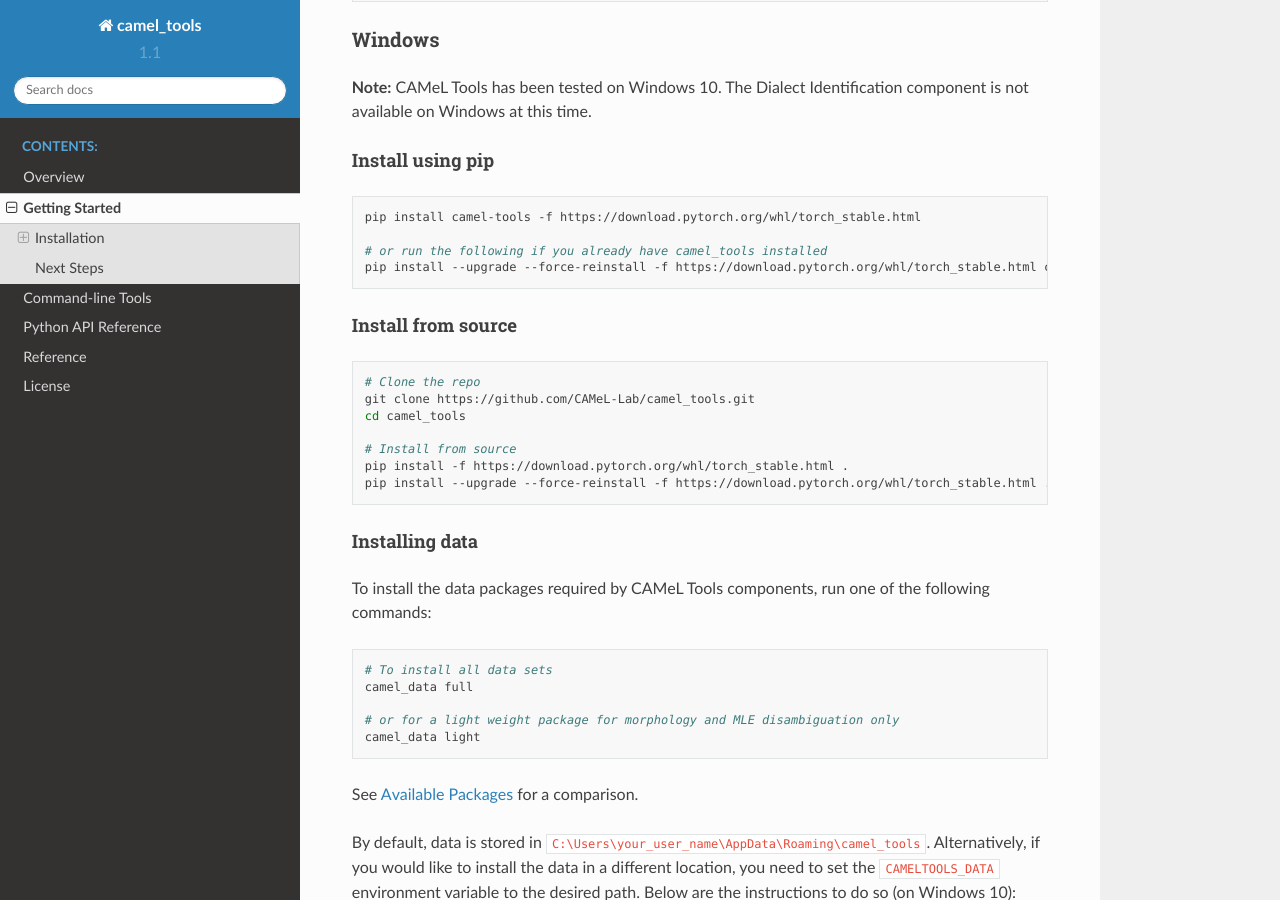
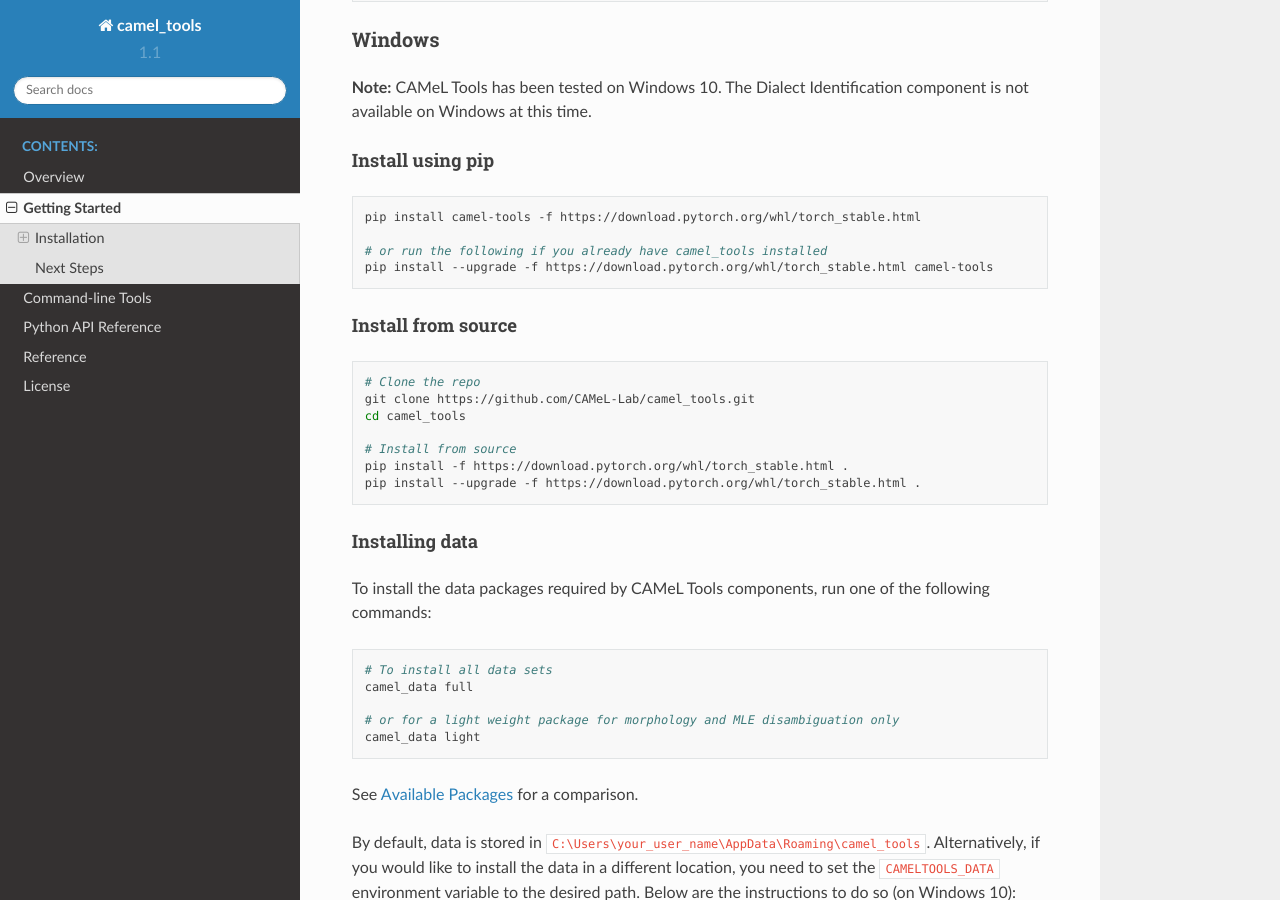
Before and after one commit to CAMeL-Lab/camel_tools, a Sphinx documentation site: the page built from docs/source/getting_started.rst, in a window 1280 px wide and 900 px high, scrolled down 1170 px. Built offline with Sphinx 7.4.7 and the Read the Docs theme 2.0.0, drawn with Linux system fonts in a browser that asks for light colours.

Commit message:
Removed --force-reinstall from installation instructions.

```diff
--- a/README.rst
+++ b/README.rst
@@ -122,7 +122,7 @@
    pip install camel-tools -f https://download.pytorch.org/whl/torch_stable.html
 
    # or run the following if you already have camel_tools installed
-   pip install --upgrade --force-reinstall -f https://download.pytorch.org/whl/torch_stable.html camel-tools
+   pip install --upgrade -f https://download.pytorch.org/whl/torch_stable.html camel-tools
 
 .. _windows-install-source:
 
@@ -137,7 +137,7 @@
 
    # Install from source
    pip install -f https://download.pytorch.org/whl/torch_stable.html .
-   pip install --upgrade --force-reinstall -f https://download.pytorch.org/whl/torch_stable.html .
+   pip install --upgrade -f https://download.pytorch.org/whl/torch_stable.html .
 
 .. _windows-install-data:
 
--- a/docs/source/getting_started.rst
+++ b/docs/source/getting_started.rst
@@ -85,7 +85,7 @@
    pip install camel-tools -f https://download.pytorch.org/whl/torch_stable.html
 
    # or run the following if you already have camel_tools installed
-   pip install --upgrade --force-reinstall -f https://download.pytorch.org/whl/torch_stable.html camel-tools
+   pip install --upgrade -f https://download.pytorch.org/whl/torch_stable.html camel-tools
 
 .. _windows-install-source:
 
@@ -100,7 +100,7 @@
 
    # Install from source
    pip install -f https://download.pytorch.org/whl/torch_stable.html .
-   pip install --upgrade --force-reinstall -f https://download.pytorch.org/whl/torch_stable.html .
+   pip install --upgrade -f https://download.pytorch.org/whl/torch_stable.html .
 
 .. _windows-install-data:
 
```
